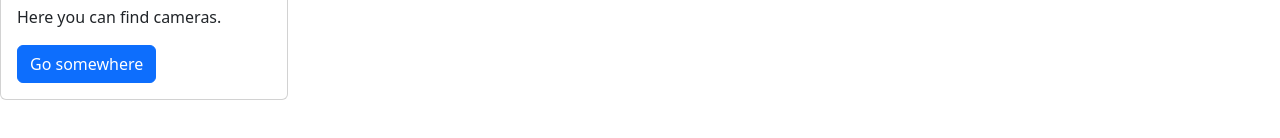
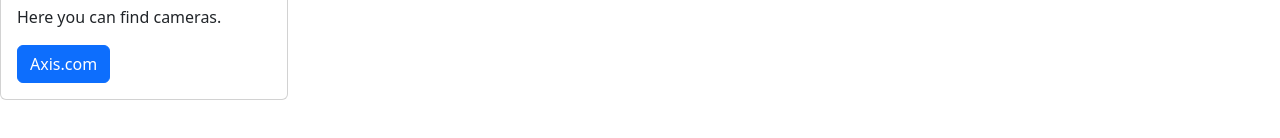
Before and after one commit to Mosedus/Simple-Python3-Web-site, a plain HTML site: page index.html in a window 1280 px wide. Shown: the part 424-562 px from the top of the page. Drawn offline with nearby package versions, Linux system fonts and the light colour scheme.

Commit message:
add text to button in card

```diff
--- a/index.html
+++ b/index.html
@@ -24,7 +24,7 @@
     <div class="card-body">
         <h5 class="card-title">Axis</h5>
         <p class="card-text">Here you can find cameras.</p>
-        <a href="https://www.axis.com/sv-se" class="btn btn-primary">Go somewhere</a>
+        <a href="https://www.axis.com/sv-se" class="btn btn-primary">Axis.com</a>
     </div>
     </div>
 
```
